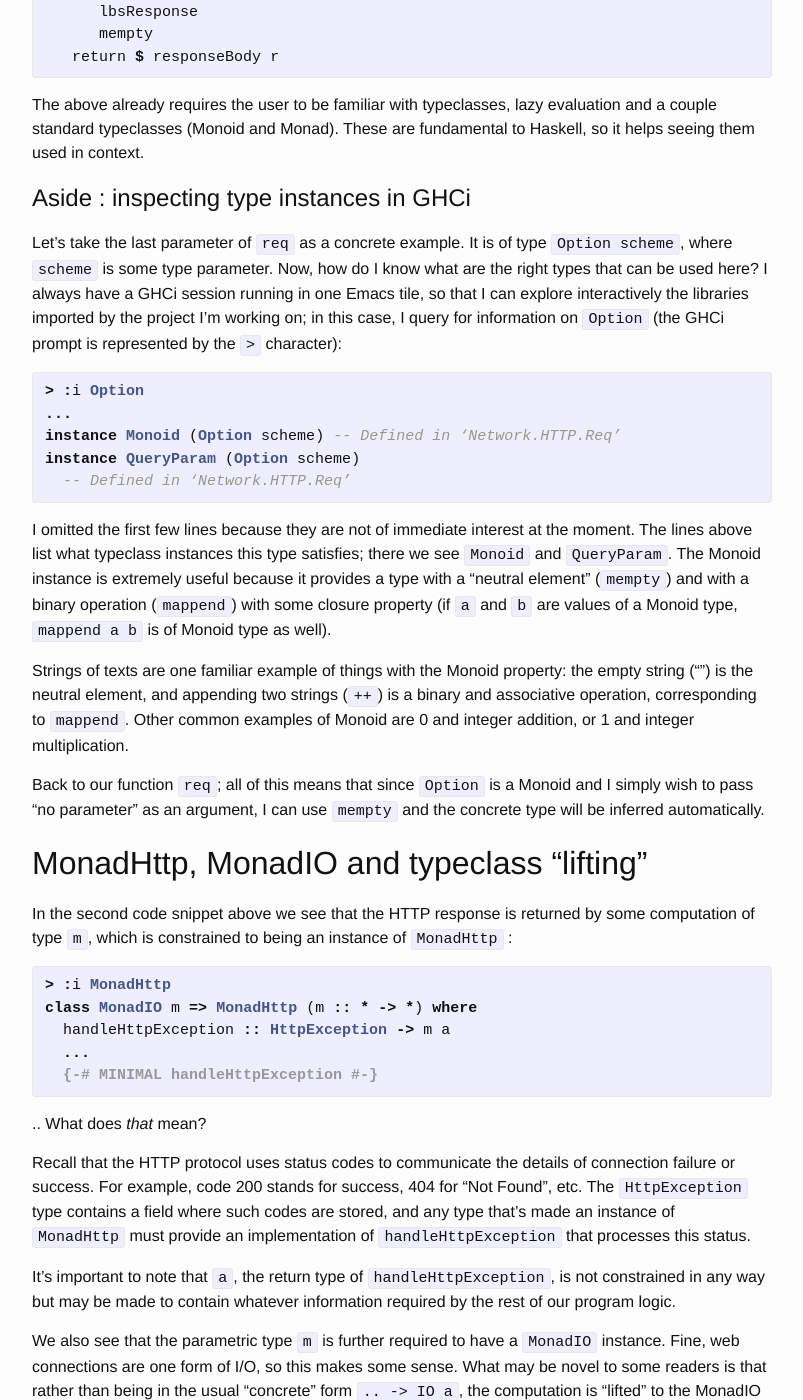
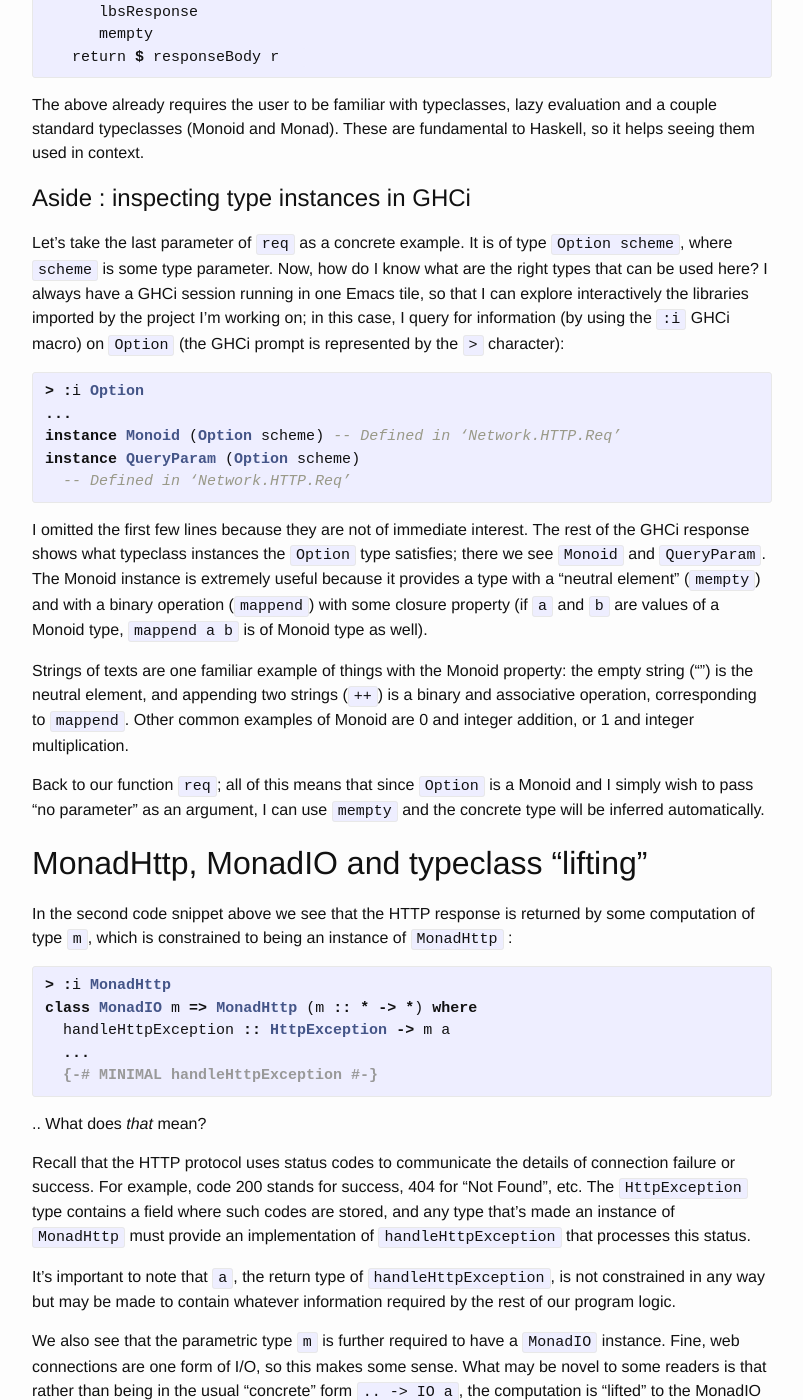
Before and after one commit to ocramz/ocramz.github.io, a Jekyll site: the page built from _posts/2017-11-30-growing-software-architecture.markdown, in a window 1280 px wide and 1400 px high, scrolled down 1142 px. Shown: the whole window, without its empty margins (238-1041 px from the left). Built offline with Jekyll 4.4.1, drawn with Linux system fonts in a browser that asks for light colours; some of the changed text lies outside the part shown.

Commit message:
blog update

```diff
--- a/_posts/2017-11-30-growing-software-architecture.markdown
+++ b/_posts/2017-11-30-growing-software-architecture.markdown
@@ -49,7 +49,7 @@ The above already requires the user to be familiar with typeclasses, lazy evalua
 
 # Aside : inspecting type instances in GHCi
 
-Let's take the last parameter of `req` as a concrete example. It is of type `Option scheme`, where `scheme` is some type parameter. Now, how do I know what are the right types that can be used here? I always have a GHCi session running in one Emacs tile, so that I can explore interactively the libraries imported by the project I'm working on; in this case, I query for information on `Option` (the GHCi prompt is represented by the `>` character):
+Let's take the last parameter of `req` as a concrete example. It is of type `Option scheme`, where `scheme` is some type parameter. Now, how do I know what are the right types that can be used here? I always have a GHCi session running in one Emacs tile, so that I can explore interactively the libraries imported by the project I'm working on; in this case, I query for information (by using the `:i` GHCi macro) on `Option` (the GHCi prompt is represented by the `>` character):
 
 {% highlight haskell %}
 > :i Option
@@ -59,7 +59,7 @@ instance QueryParam (Option scheme)
   -- Defined in ‘Network.HTTP.Req’
 {% endhighlight %}
 
-I omitted the first few lines because they are not of immediate interest at the moment. The lines above list what typeclass instances this type satisfies; there we see `Monoid` and `QueryParam`. The Monoid instance is extremely useful because it provides a type with a "neutral element" (`mempty`) and with a binary operation (`mappend`) with some closure property (if `a` and `b` are values of a Monoid type, `mappend a b` is of Monoid type as well).
+I omitted the first few lines because they are not of immediate interest. The rest of the GHCi response shows what typeclass instances the `Option` type satisfies; there we see `Monoid` and `QueryParam`. The Monoid instance is extremely useful because it provides a type with a "neutral element" (`mempty`) and with a binary operation (`mappend`) with some closure property (if `a` and `b` are values of a Monoid type, `mappend a b` is of Monoid type as well).
 
 Strings of texts are one familiar example of things with the Monoid property: the empty string ("") is the neutral element, and appending two strings (`++`) is a binary and associative operation, corresponding to `mappend`. Other common examples of Monoid are 0 and integer addition, or 1 and integer multiplication.
 
```
Also changed, not shown: other parts of _posts/2017-11-30-growing-software-architecture.markdown (+1 -1 lines), 2 other files.
